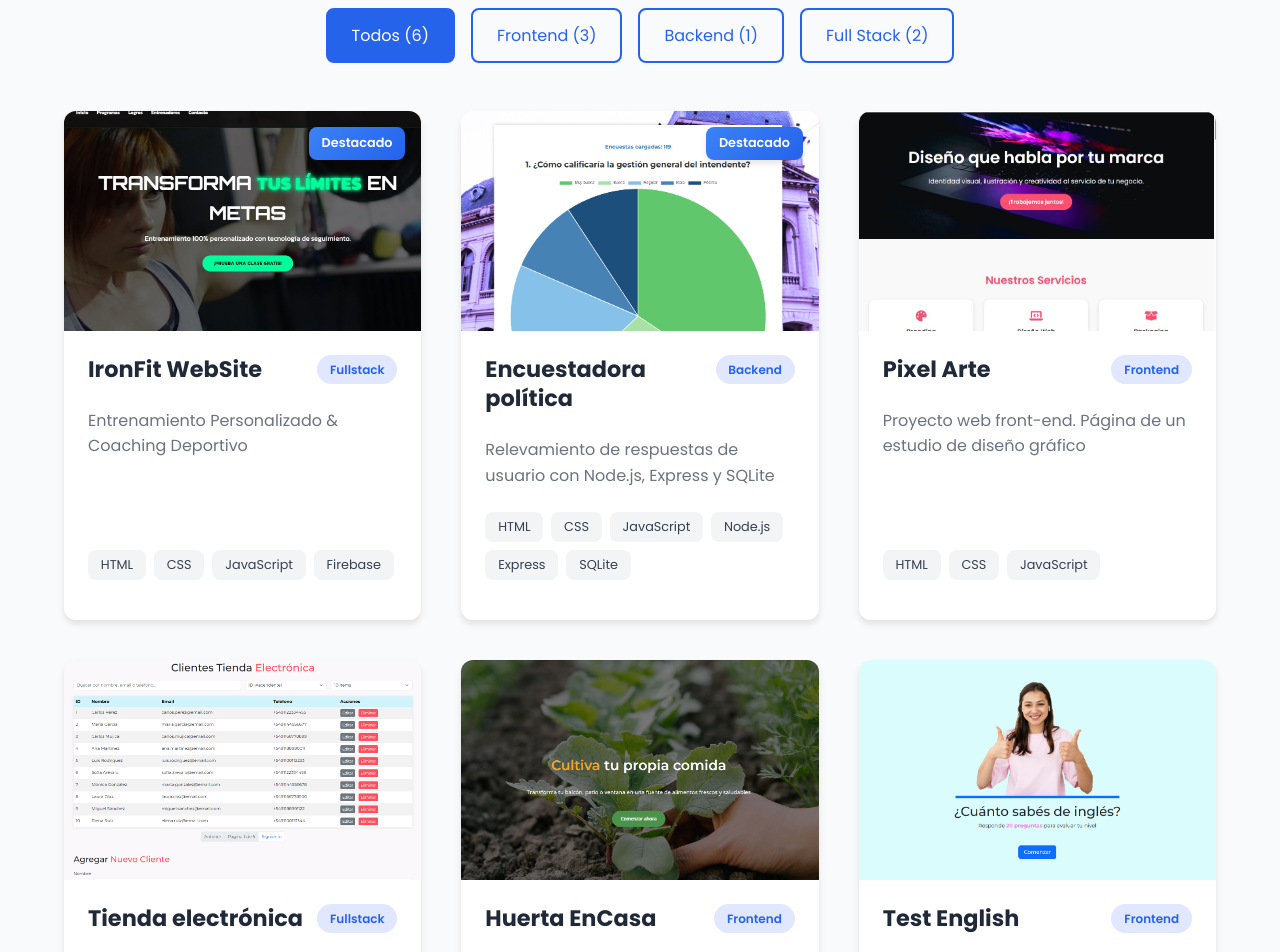
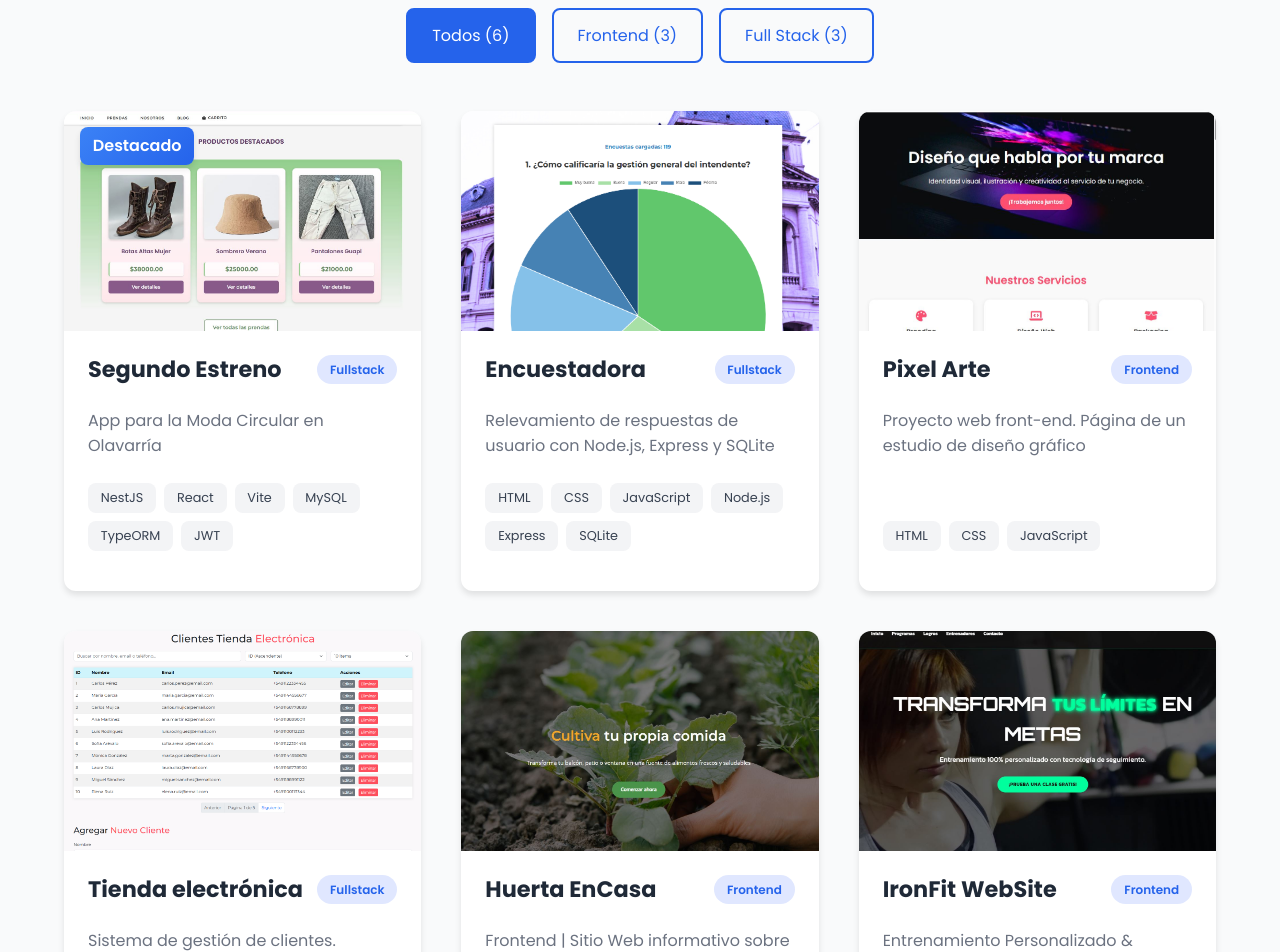
Before and after one commit to FacuDee/PortfolioPersonal, a React (Vite) app: page / in a window 1280 px wide. Shown: the part 1020-1972 px from the top of the page. Built offline with nearby package versions, Linux system fonts and the light colour scheme.

Commit message:
Agrega proyecto en projects.js

```diff
--- a/src/components/ui/ProjectCard.css
+++ b/src/components/ui/ProjectCard.css
@@ -91,12 +91,12 @@
 .featured-badge {
   position: absolute;
   top: 1rem;
-  right: 1rem;
+  left: 1rem;
   background: linear-gradient(135deg, var(--accent-color), var(--primary-color));
   color: white;
   padding: 0.4rem 0.8rem;
   border-radius: var(--border-radius);
-  font-size: 0.8rem;
+  font-size: 1rem;
   font-weight: 600;
   box-shadow: var(--box-shadow);
 }
--- a/src/data/projects.js
+++ b/src/data/projects.js
@@ -4,32 +4,32 @@ import resultadosEncuesta from '../assets/images/resultados-encuesta.PNG';
 import capturaPixelArte from '../assets/images/capturaPixelArte.JPG';
 import tiendaProject from '../assets/images/tiendaProject.PNG';
 import capturaHuerta from '../assets/images/captura-huerta.JPG';
-import english from '../assets/images/english.PNG';
+import segundoEstreno from '../assets/images/segundoEstreno.JPG';
 
 export const projects = [
   {
     id: 1,
-    title: "IronFit WebSite",
-    description: "Entrenamiento Personalizado & Coaching Deportivo",
-    longDescription: "Sitio web completo para un gimnasio con sistema de reservas, planes de entrenamiento personalizados y gestión de clientes. Implementé un backend robusto con Firebase para manejar autenticación y base de datos en tiempo real.",
-    image: capturaIronfit,
-    technologies: ["HTML", "CSS", "JavaScript", "Firebase"],
-    demoUrl: "https://facudee.github.io/ironfit-website/",
-    githubUrl: "https://github.com/FacuDee/ironfit-website",
+    title: "Segundo Estreno",
+    description: "App para la Moda Circular en Olavarría",
+    longDescription: "Plataforma web para comprar y vender ropa usada, promoviendo la reutilización de prendas en un entorno digital accesible.",
+    image: segundoEstreno,
+    technologies: ["NestJS", "React", "Vite", "MySQL", "TypeORM", "JWT"],
+    demoUrl: "https://github.com/FacuDee/segundoEstrenoApp",
+    githubUrl: "https://github.com/FacuDee/segundoEstrenoApp",
     category: "fullstack",
     featured: true
   },
   {
     id: 2,
-    title: "Encuestadora política",
+    title: "Encuestadora",
     description: "Relevamiento de respuestas de usuario con Node.js, Express y SQLite",
     longDescription: "Sistema completo para realizar encuestas políticas con análisis de resultados en tiempo real. Incluye panel administrativo, visualización de datos y exportación de reportes.",
     image: resultadosEncuesta,
     technologies: ["HTML", "CSS", "JavaScript", "Node.js", "Express", "SQLite"],
     demoUrl: "https://github.com/FacuDee/encuesta-node-sqlite",
     githubUrl: "https://github.com/FacuDee/encuesta-node-sqlite",
-    category: "backend",
-    featured: true
+    category: "fullstack",
+    featured: false
   },
   {
     id: 3,
@@ -69,13 +69,13 @@ export const projects = [
   },
   {
     id: 6,
-    title: "Test English",
-    description: "Trivia sobre inglés. Opciones en arreglos dentro de JS",
-    longDescription: "Aplicación interactiva de trivia en inglés con sistema de puntuación, diferentes niveles de dificultad y retroalimentación inmediata para el aprendizaje.",
-    image: english,
-    technologies: ["HTML", "CSS", "JavaScript"],
-    demoUrl: "https://facudee.github.io/testEnglish/",
-    githubUrl: "https://github.com/FacuDee/testEnglish",
+    title: "IronFit WebSite",
+    description: "Entrenamiento Personalizado & Coaching Deportivo",
+    longDescription: "Sitio web completo para un gimnasio con sistema de reservas, planes de entrenamiento personalizados y gestión de clientes. Implementé un backend robusto con Firebase para manejar autenticación y base de datos en tiempo real.",
+    image: capturaIronfit,
+    technologies: ["HTML", "CSS", "JavaScript", "Firebase"],
+    demoUrl: "https://facudee.github.io/ironfit-website/",
+    githubUrl: "https://github.com/FacuDee/ironfit-website",
     category: "frontend",
     featured: false
   }
@@ -84,6 +84,6 @@ export const projects = [
 export const projectCategories = [
   { id: "all", name: "Todos", count: projects.length },
   { id: "frontend", name: "Frontend", count: projects.filter(p => p.category === "frontend").length },
-  { id: "backend", name: "Backend", count: projects.filter(p => p.category === "backend").length },
+  // { id: "backend", name: "Backend", count: projects.filter(p => p.category === "backend").length },
   { id: "fullstack", name: "Full Stack", count: projects.filter(p => p.category === "fullstack").length }
 ];
--- a/src/data/skills.js
+++ b/src/data/skills.js
@@ -37,7 +37,7 @@ export const skillCategories = [
     icon: 'Database',
     skills: [
       { name: 'MySQL', level: 90, icon: SiMysql },
-      { name: 'PostgreSQL', level: 75, icon: SiPostgresql },
+      { name: 'PostgreSQL', level: 80, icon: SiPostgresql },
       { name: 'SQLite', level: 70, icon: SiSqlite },
       { name: 'MongoDB', level: 60, icon: SiMongodb }
     ]
@@ -48,9 +48,9 @@ export const skillCategories = [
     icon: 'Wrench',
     skills: [
       { name: 'VS Code', level: 90, icon: FaLaptopCode },
-      { name: 'Git/GitHub', level: 80, icon: FaGithub },
-      { name: 'POO', level: 70, icon: FaBullseye },
-      { name: 'Vite', level: 70, icon: SiVite }
+      { name: 'Git/GitHub', level: 90, icon: FaGithub },
+      { name: 'Vite', level: 85, icon: SiVite },
+      { name: 'POO', level: 70, icon: FaBullseye }
     ]
   }
 ];
```
Also changed, not shown: src/assets/images/segundoEstreno.JPG (added).
